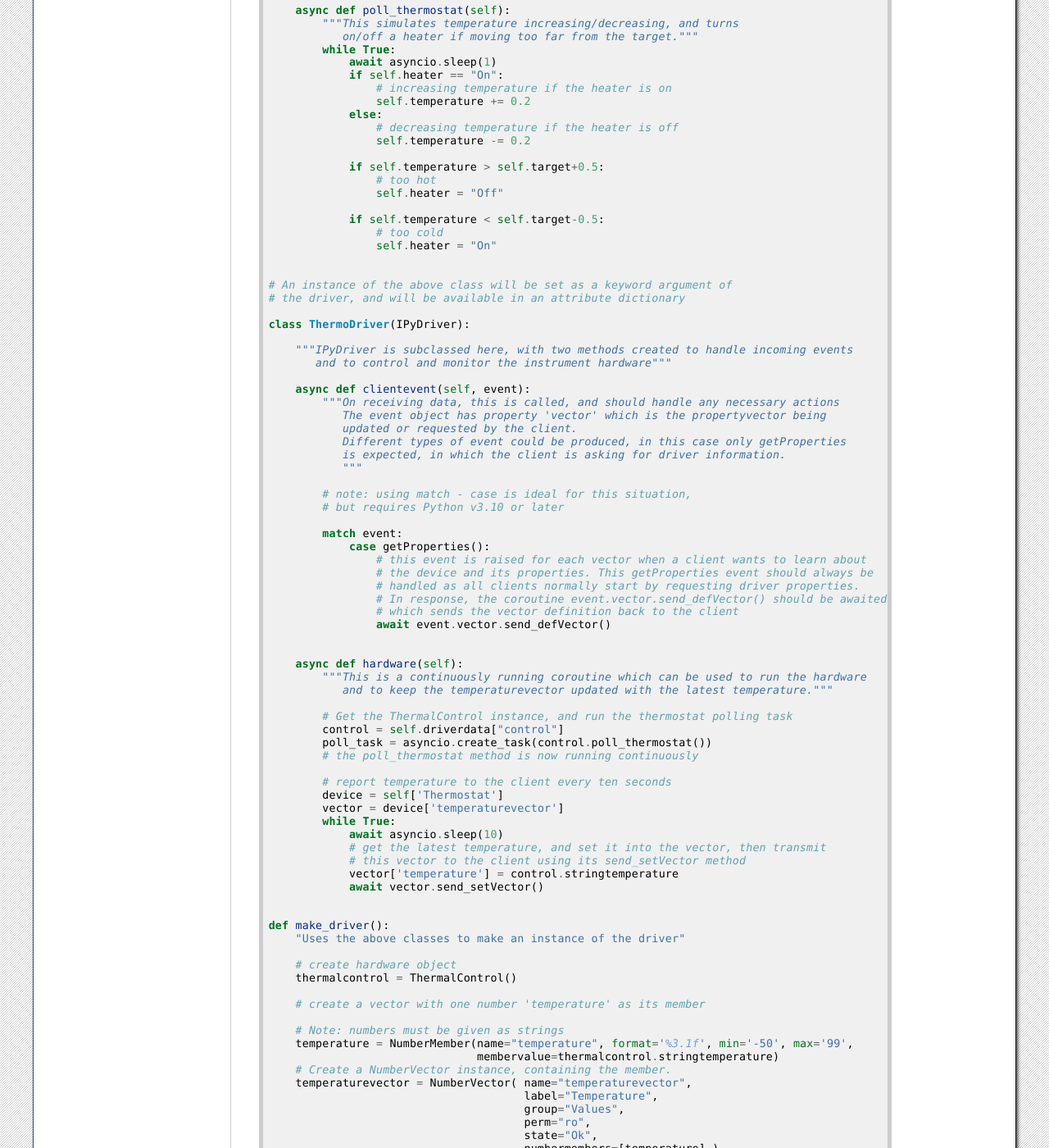
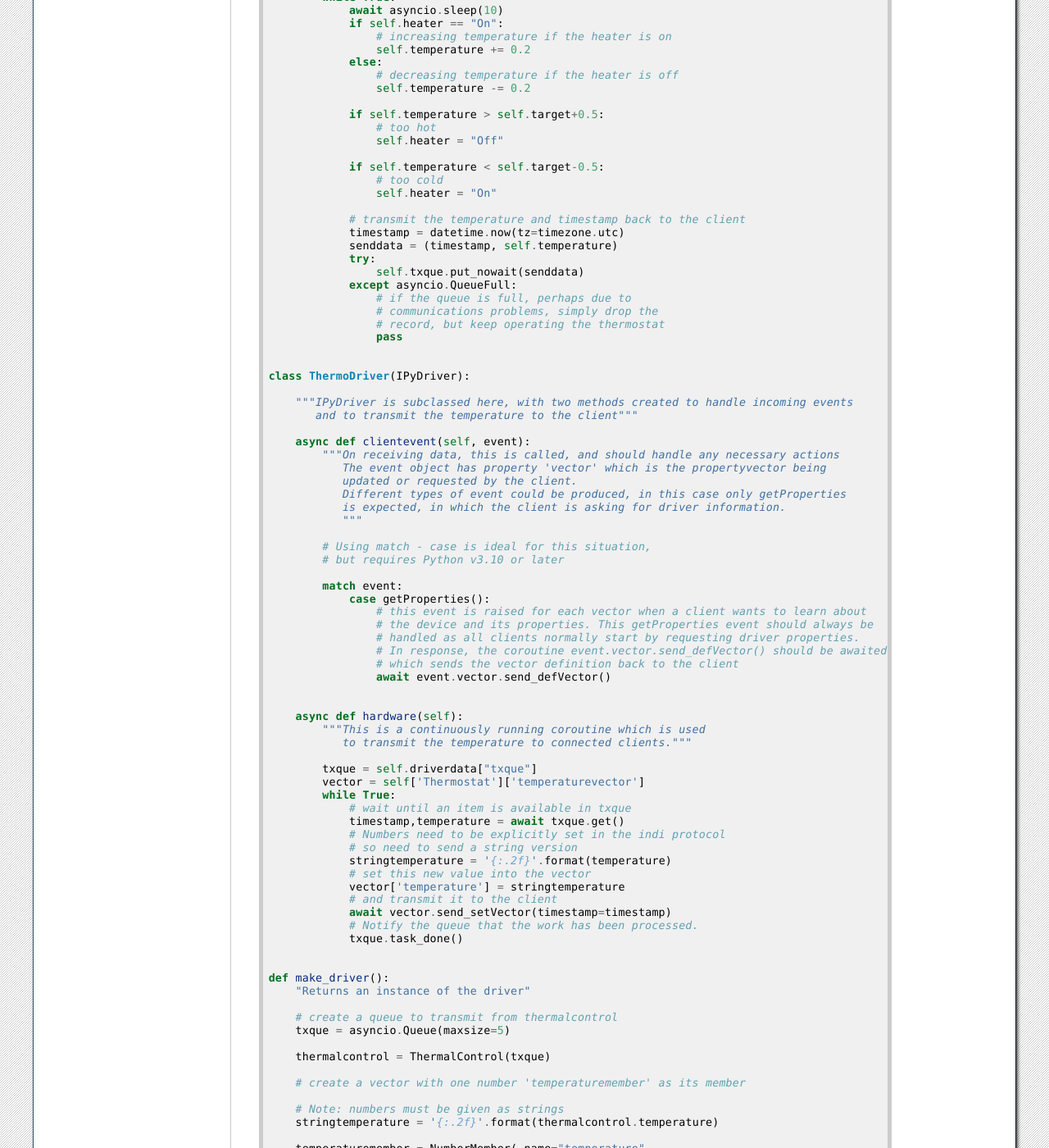
Before and after one commit to bernie-skipole/indipydriver, a Sphinx documentation site: the page built from docs/source/usage/example1.rst, in a window 1280 px wide and 1400 px high, scrolled down 622 px. Shown: the whole window at 82% size. Built offline with Sphinx 7.4.7, drawn with Linux system fonts in a browser that asks for light colours; some of the changed text lies outside the part shown.

Commit message:
Working on indipydriver 1.1.0, document changes

```diff
--- a/docs/source/usage/example1.rst
+++ b/docs/source/usage/example1.rst
@@ -12,6 +12,8 @@ contains the temperature which is reported to the client::
 
     import asyncio
 
+    from datetime import datetime, timezone
+
     from indipydriver import (IPyDriver, Device,
                               NumberVector, NumberMember,
                               getProperties, IPyServer
@@ -25,25 +27,19 @@ contains the temperature which is reported to the client::
            would control a real heater, and take temperature measurements
            from a sensor."""
 
-        def __init__(self):
-            "Set start up values"
+        def __init__(self, txque):
+            """Set start up values, txque is an asyncio.Queue object
+               used to transmit temperature readings """
             self.temperature = 20
             self.target = 15
-            self.heater = "On"
-
-        # Numbers need to be explicitly set in the indi protocol
-        # so the instrument needs to give a string version of numbers
-
-        @property
-        def stringtemperature(self):
-            "Gives temperature as a string to two decimal places"
-            return '{:.2f}'.format(self.temperature)
+            self.heater = "Off"
+            self.txque = txque
 
         async def poll_thermostat(self):
             """This simulates temperature increasing/decreasing, and turns
                on/off a heater if moving too far from the target."""
             while True:
-                await asyncio.sleep(1)
+                await asyncio.sleep(10)
                 if self.heater == "On":
                     # increasing temperature if the heater is on
                     self.temperature += 0.2
@@ -59,14 +55,22 @@ contains the temperature which is reported to the client::
                     # too cold
                     self.heater = "On"
 
+                # transmit the temperature and timestamp back to the client
+                timestamp = datetime.now(tz=timezone.utc)
+                senddata = (timestamp, self.temperature)
+                try:
+                    self.txque.put_nowait(senddata)
+                except asyncio.QueueFull:
+                    # if the queue is full, perhaps due to
+                    # communications problems, simply drop the
+                    # record, but keep operating the thermostat
+                    pass
 
-    # An instance of the above class will be set as a keyword argument of
-    # the driver, and will be available in an attribute dictionary
 
     class ThermoDriver(IPyDriver):
 
         """IPyDriver is subclassed here, with two methods created to handle incoming events
-           and to control and monitor the instrument hardware"""
+           and to transmit the temperature to the client"""
 
         async def clientevent(self, event):
             """On receiving data, this is called, and should handle any necessary actions
@@ -76,7 +80,7 @@ contains the temperature which is reported to the client::
                is expected, in which the client is asking for driver information.
                """
 
-            # note: using match - case is ideal for this situation,
+            # Using match - case is ideal for this situation,
             # but requires Python v3.10 or later
 
             match event:
@@ -90,50 +94,62 @@ contains the temperature which is reported to the client::
 
 
         async def hardware(self):
-            """This is a continuously running coroutine which can be used to run the hardware
-               and to keep the temperaturevector updated with the latest temperature."""
+            """This is a continuously running coroutine which is used
+               to transmit the temperature to connected clients."""
 
-            # Get the ThermalControl instance, and run the thermostat polling task
-            control = self.driverdata["control"]
-            poll_task = asyncio.create_task(control.poll_thermostat())
-            # the poll_thermostat method is now running continuously
-
-            # report temperature to the client every ten seconds
-            device = self['Thermostat']
-            vector = device['temperaturevector']
+            txque = self.driverdata["txque"]
+            vector = self['Thermostat']['temperaturevector']
             while True:
-                await asyncio.sleep(10)
-                # get the latest temperature, and set it into the vector, then transmit
-                # this vector to the client using its send_setVector method
-                vector['temperature'] = control.stringtemperature
-                await vector.send_setVector()
+                # wait until an item is available in txque
+                timestamp,temperature = await txque.get()
+                # Numbers need to be explicitly set in the indi protocol
+                # so need to send a string version
+                stringtemperature = '{:.2f}'.format(temperature)
+                # set this new value into the vector
+                vector['temperature'] = stringtemperature
+                # and transmit it to the client
+                await vector.send_setVector(timestamp=timestamp)
+                # Notify the queue that the work has been processed.
+                txque.task_done()
 
 
     def make_driver():
-        "Uses the above classes to make an instance of the driver"
+        "Returns an instance of the driver"
 
-        # create hardware object
-        thermalcontrol = ThermalControl()
+        # create a queue to transmit from thermalcontrol
+        txque = asyncio.Queue(maxsize=5)
 
-        # create a vector with one number 'temperature' as its member
+        thermalcontrol = ThermalControl(txque)
+
+        # create a vector with one number 'temperaturemember' as its member
 
         # Note: numbers must be given as strings
-        temperature = NumberMember(name="temperature", format='%3.1f', min='-50', max='99',
-                                   membervalue=thermalcontrol.stringtemperature)
+        stringtemperature = '{:.2f}'.format(thermalcontrol.temperature)
+
+        temperaturemember = NumberMember( name="temperature",
+                                          format='%3.1f', min='-50', max='99',
+                                          membervalue=stringtemperature )
         # Create a NumberVector instance, containing the member.
         temperaturevector = NumberVector( name="temperaturevector",
                                           label="Temperature",
                                           group="Values",
                                           perm="ro",
                                           state="Ok",
-                                          numbermembers=[temperature] )
+                                          numbermembers=[temperaturemember] )
 
         # create a device with temperaturevector as its only property
         thermostat = Device( devicename="Thermostat",
                              properties=[temperaturevector] )
 
-        # Create the Driver, containing this device and the hardware control object
-        driver = ThermoDriver(devices=[thermostat], control=thermalcontrol)
+        # set the coroutine to be run with the driver
+        pollingtask = thermalcontrol.poll_thermostat()
+
+        # Create the Driver, containing this device and
+        # other objects needed to run the instrument
+        driver = ThermoDriver( devices=[thermostat],
+                               tasks=[pollingtask],
+                               txque=txque,
+                               thermalcontrol=thermalcontrol )
 
         # and return the driver
         return driver
@@ -160,6 +176,11 @@ contains the temperature which is reported to the client::
 
 In summary. You create any objects or functions needed to operate your
 hardware, and these can be inserted into the IPyDriver constructor.
+
+You should note that in the above example an asyncio.Queue was used to pass data
+from the thermometer to the driver. The Queue maxsize was arbitrarily set at five,
+since if the communications link to client was having trouble, then it would not
+be wise to allow an increasingly large number of points to be stored in the queue.
 
 You would typically create your own child class of IPyDriver, overriding methods:
 
```
